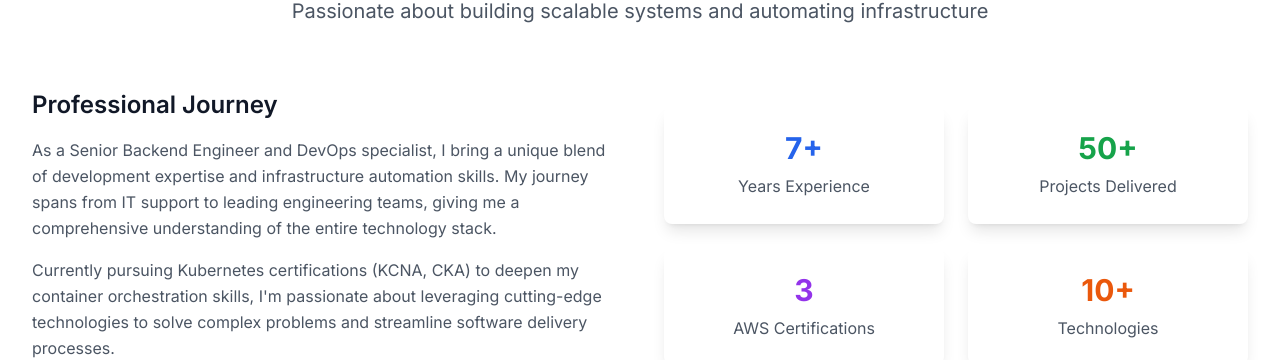
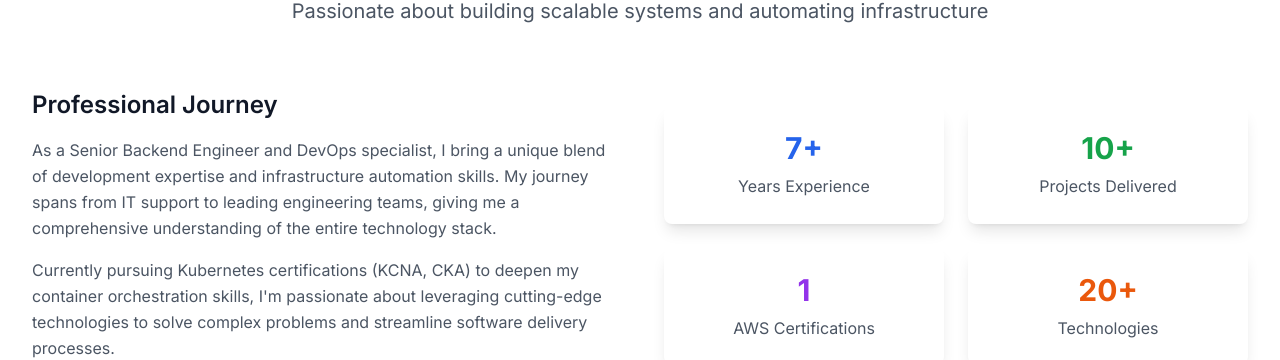
Before and after one commit to jjoek/portfolio, a Vue app: page / in a window 1280 px wide. Shown: the part 940-1300 px from the top of the page. Built offline with nearby package versions, Linux system fonts and the light colour scheme.

Commit message:
fix the stats counters, make it realistic

```diff
--- a/src/Portfolio.vue
+++ b/src/Portfolio.vue
@@ -455,9 +455,9 @@
 
     const stats = [
       { value: `${calculateYearsOfExperience()}+`, label: 'Years Experience', color: 'text-blue-600' },
-      { value: '50+', label: 'Projects Delivered', color: 'text-green-600' },
-      { value: '3', label: 'AWS Certifications', color: 'text-purple-600' },
-      { value: '10+', label: 'Technologies', color: 'text-orange-600' }
+      { value: '10+', label: 'Projects Delivered', color: 'text-green-600' },
+      { value: '1', label: 'AWS Certifications', color: 'text-purple-600' },
+      { value: '20+', label: 'Technologies', color: 'text-orange-600' }
     ]
 
     const skills = [
```
